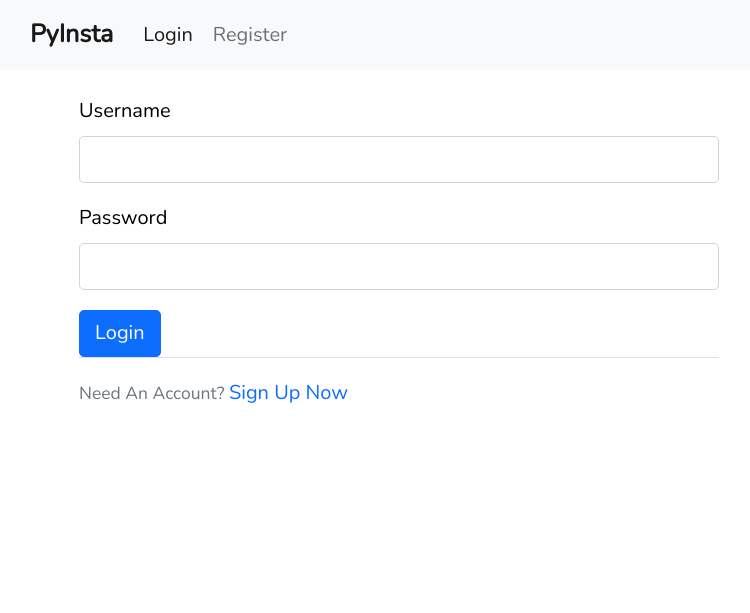
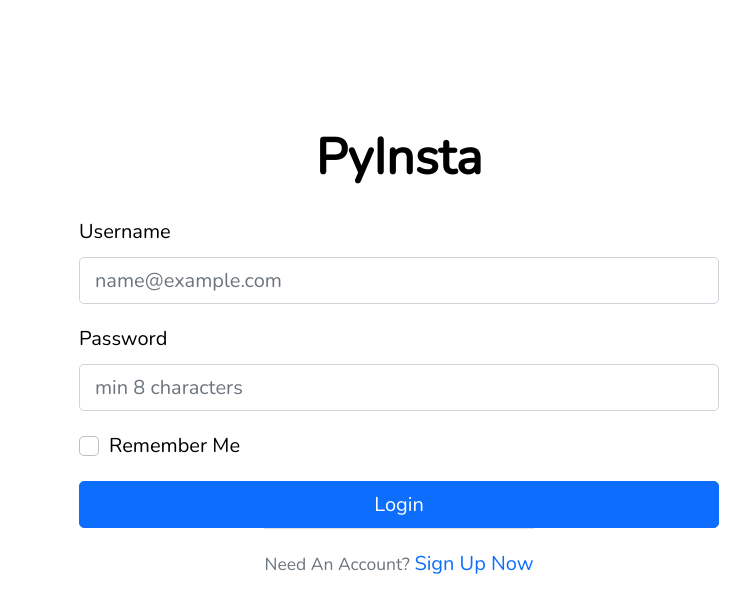
Before and after one commit to ArmenG888/PyInsta, a Django app: page /login/ in a window 1280 px wide. Shown: the top 613 px of the page, without its empty margins (241-991 px from the left). Run offline with Django 4.2, Linux system fonts and the light colour scheme; parts of the project's set-up code (start-up, migrations or seed data) failed here and were passed over; some libraries are stand-ins or nearby versions.

Commit message:
Finished working on Login

```diff
--- a/pysta/pysta/urls.py
+++ b/pysta/pysta/urls.py
@@ -23,6 +23,7 @@ urlpatterns = [
     path('admin/', admin.site.urls),
     path('login/', LoginView.as_view(template_name='users/login.html'), name='login'),
     path("logout/", LogoutView.as_view(template_name="users/logout.html"), name="logout"),
+
     path('', include('post.urls'), name="post-home"),
     path('', include('users.urls'), name="users-home"),
     path('', include('message.urls'), name="messages-home"),
--- a/pysta/users/templates/users/login.html
+++ b/pysta/users/templates/users/login.html
@@ -1,24 +1,47 @@
+<!DOCTYPE html>
+<html lang="en">
+<head>
+    <meta charset="UTF-8">
+    <meta http-equiv="X-UA-Compatible" content="IE=edge">
+    <meta name="viewport" content="width=device-width, initial-scale=1.0">
+    <link href='https://fonts.googleapis.com/css?family=Nunito' rel='stylesheet'>
+    <link rel="stylesheet" href="/static/main.css">
+    <link rel="stylesheet" href="/static/mainlight.css">
+    <link href="https://cdn.jsdelivr.net/npm/bootstrap@5.0.2/dist/css/bootstrap.min.css" rel="stylesheet" integrity="sha384-EVSTQN3/azprG1Anm3QDgpJLIm9Nao0Yz1ztcQTwFspd3yD65VohhpuuCOmLASjC" crossorigin="anonymous">
 
-{% include 'post/base.html' %}
-{% block content %}
-<div class="login">
+    <title>PyInsta Login</title>
+</head>
+<body>
+    <div class="newlogin">
+        <h1 style="margin-left:25%;margin-right:25%;font-weight: bold;">PyInsta</h1>
         <form method="POST">
             {% csrf_token %}
-    <div class="mb-3">
+            {% if form.errors %}
+                <div class="alert alert-danger" role="alert">
+                  Your username and password didn't match. Please try again.
+                </div>
+            {% endif %}
+            <div class="mb-3 newlogininputdiv emailmargin">
+              <label for="username" class="form-label">Username</label>
+              <input type="username" class="form-control rounded" id="username" name="username" aria-describedby="emailHelp" placeholder="name@example.com">
 
-      <label for="exampleInputEmail1" class="form-label">Username</label>
-      <input type="username" class="form-control" id="exampleInputEmail1" aria-describedby="emailHelp" name="username">
             </div>
-    <div class="mb-3">
-      <label for="exampleInputPassword1" class="form-label">Password</label>
-      <input type="password" class="form-control" name="password" id="exampleInputPassword1">
+            <div class="mb-3 newlogininputdiv">
+              <label for="password" class="form-label">Password</label>
+              <input type="password" class="form-control rounded " id="password" name="password" placeholder="min 8 characters">
             </div>
-    <button type="submit" class="btn btn-primary">Login</button>
+            <div class="mb-3 form-check newlogininputdiv">
+
+              <input type="checkbox" class="form-check-input rounded" id="exampleCheck1">
+              <label class="form-check-label" for="exampleCheck1">Remember Me</label>
+            </div>
+            <button type="submit" class="btn btn-primary newlogininputdiv">Login</button>
           </form>
           <div class="border-top pt-3">
             <small class="text-muted">
-        Need An Account? <a class="ml-2" style="text-decoration:none;"href="#">Sign Up Now</a>
+                Need An Account? <a class="ml-2" style="text-decoration:none;"href="{% url 'register' %}">Sign Up Now</a>
             </small>
         </div>
     </div>
-{% endblock content %}
+</body>
+</html>
--- a/pysta/users/urls.py
+++ b/pysta/users/urls.py
@@ -7,7 +7,6 @@ from django.conf.urls.static import static
 urlpatterns = [
     path('settings/', views.settings, name="settings"),
     path('register/', views.register, name="register"),
-    path('new_login/', views.new_login, name="new_login"),
     path('<str:username>/', views.public_profile, name="public_profile"),
     path('<str:username>/follow', views.follow, name="follow"),
     path('<str:username>/unfollow', views.unfollow, name="unfollow"),
```
Also changed, not shown: pysta/users/templates/users/new_login.html (deleted, +0 -35 lines), pysta/users/views.py (+6 -5 lines). Lines whose indentation alone changed are shown as unchanged.
